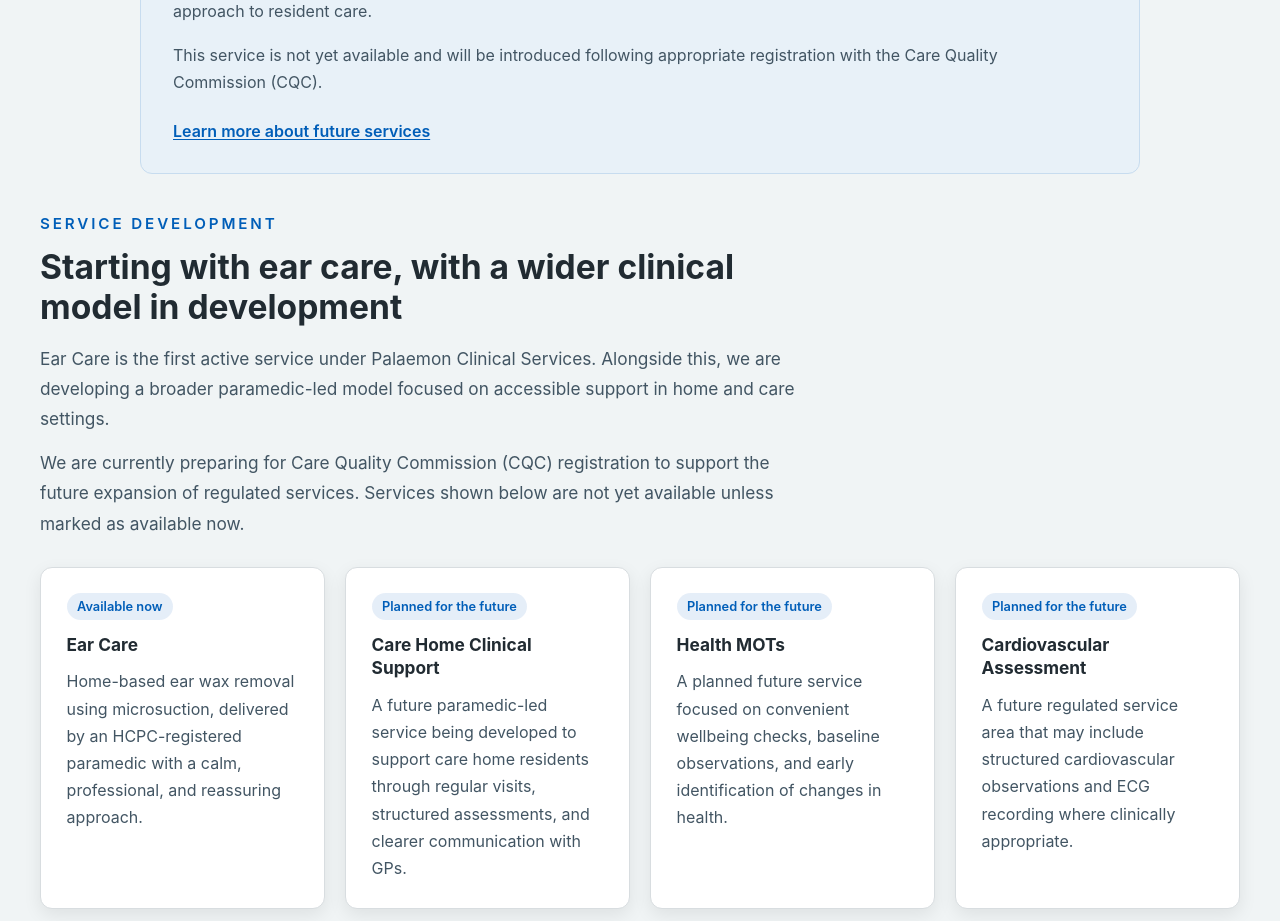
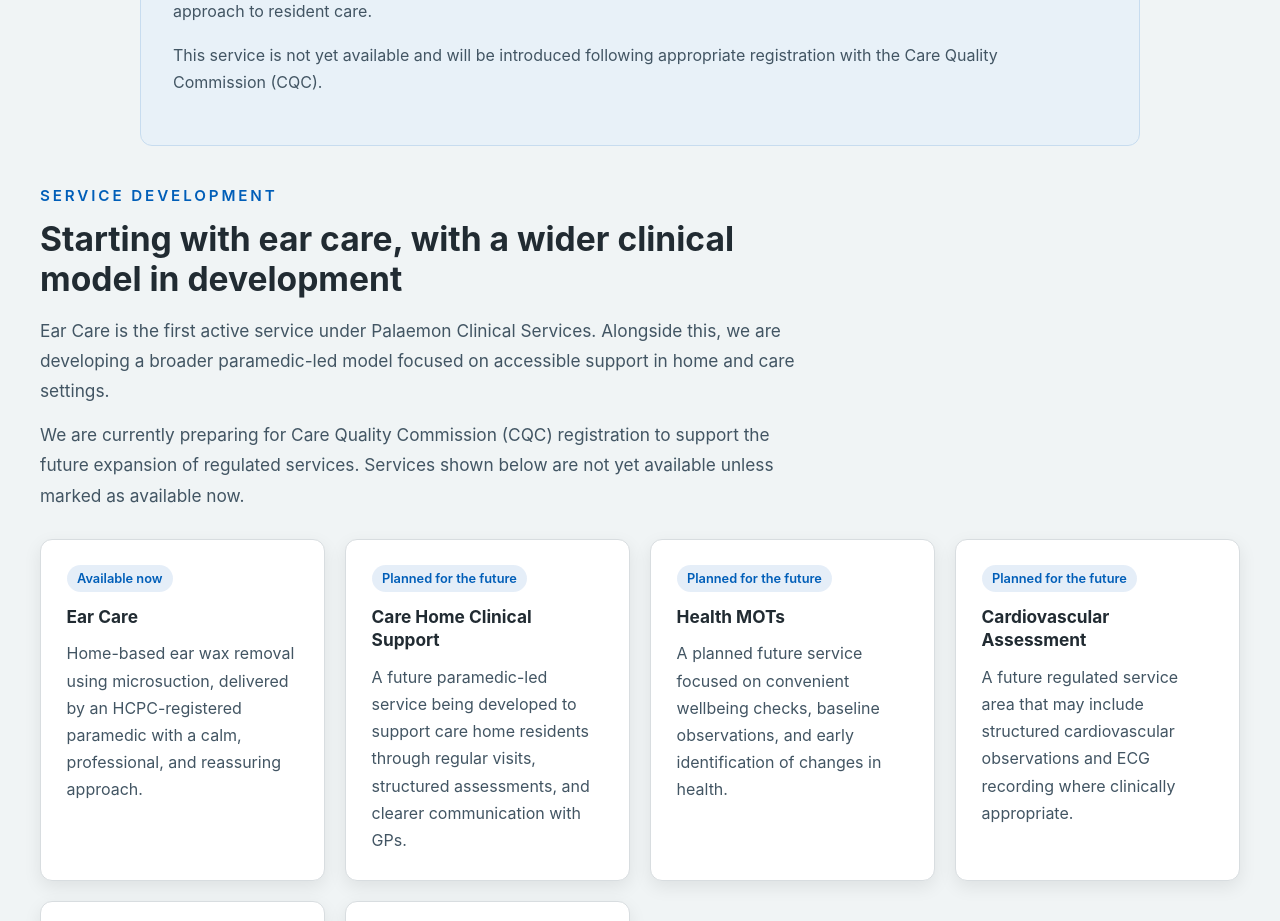
Before and after one commit to VentrisOdin/palaemon-clinical-services, a React (Vite) app in the folder frontend/: page /clinical-services in a window 1280 px wide. Shown: the part 1380-2301 px from the top of the page. Built offline with nearby package versions, Linux system fonts and the light colour scheme.

Commit message:
link to future services taken out for now

```diff
--- a/frontend/src/components/clinical-services/ClinicalServicesCareHomes.jsx
+++ b/frontend/src/components/clinical-services/ClinicalServicesCareHomes.jsx
@@ -29,12 +29,7 @@
             appropriate registration with the Care Quality Commission (CQC).
           </p>
 
-          <Link
-            to="/future-services"
-            className="home-link clinical-highlight-link"
-          >
-            Learn more about future services
-          </Link>
+
 
         </div>
       </div>
```
